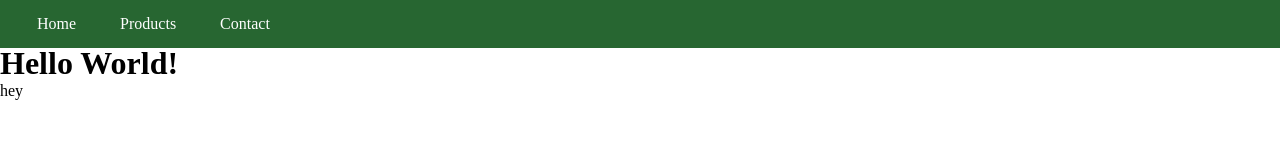
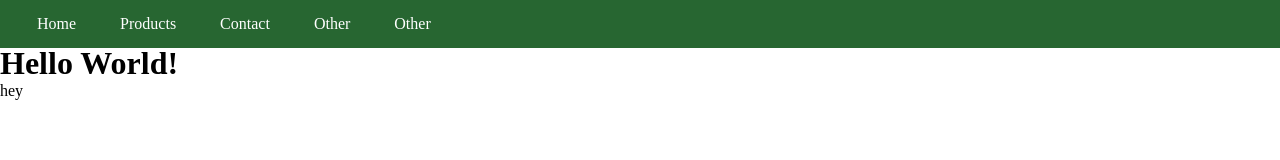
Before and after one commit to Cfor0/Hunger-Project, a plain HTML site: page index.html in a window 1280 px wide. Drawn offline with Linux system fonts and the light colour scheme.

Commit message:
added more links to navbar

```diff
--- a/index.html
+++ b/index.html
@@ -14,6 +14,9 @@
             <li><a href="./index.html">Home</a></li>
             <li><a href="./products.html">Products</a></li>
             <li><a href="./contact.html">Contact</a></li>
+            <li><a href="/">Other</a></li>
+            <li><a href="/">Other</a></li>
+
         </ul>
     </nav>
 
```
